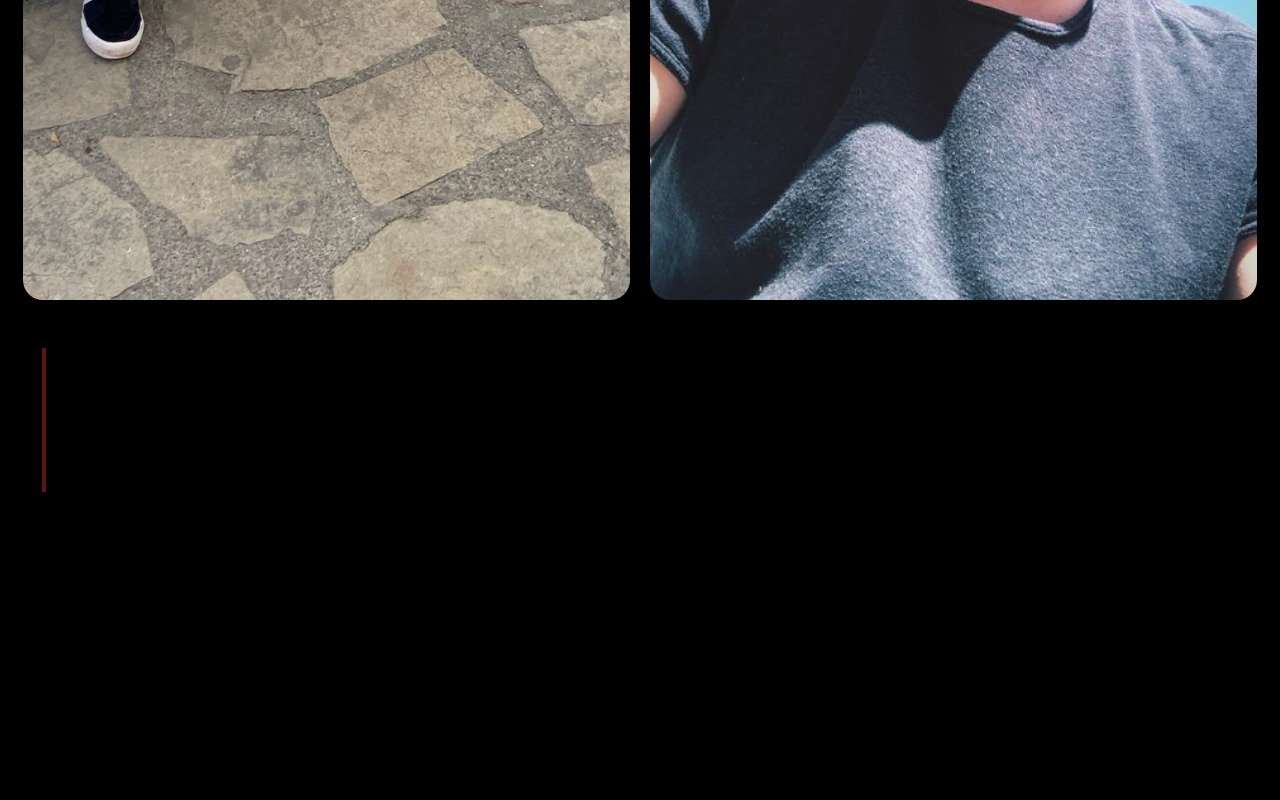
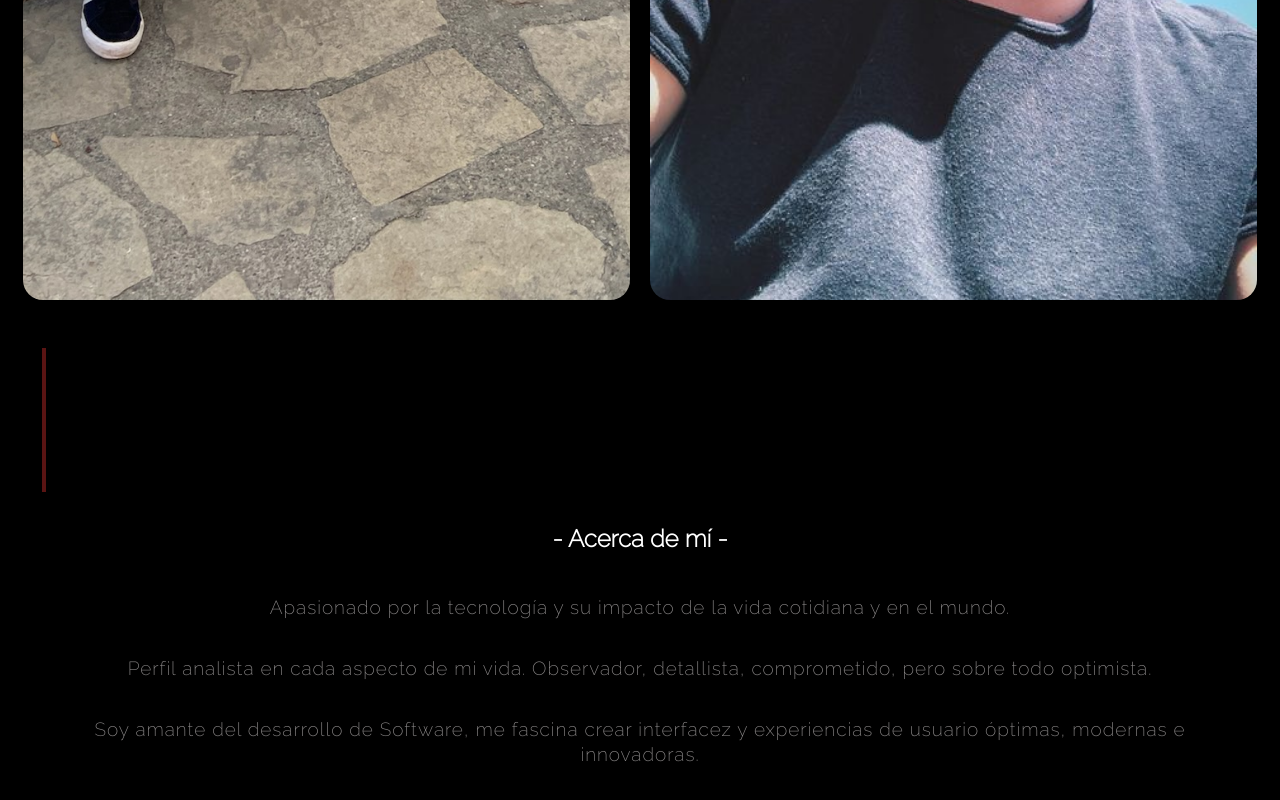
Before and after one commit to ignaarguello/Briefcase-Portfolio, a React (Create React App) app: page / in a window 1280 px wide. Shown: the part 1585-2385 px from the top of the page. Before the commit the page ends 2116 px from the top, so only its background shows below. Built offline with nearby package versions, Linux system fonts and the light colour scheme.

Commit message:
Componente info mia

```diff
--- /dev/null
+++ b/src/components/InfoMia/InfoMia.css
@@ -0,0 +1,17 @@
+@media screen and (min-width:320px) {
+    #container-general__infoMia{
+        /* border: 2px solid goldenrod; */
+        margin: 1rem 1.5rem;
+    }
+
+    .texto-about__infoMia{
+        font-family: var(--fontRaleway);
+        padding: 10px;
+        text-align: center;
+        font-size: 19px;
+        letter-spacing: 1px;
+        line-height: 25px;
+        margin: 1rem 0;
+        color: rgb(143, 140, 140);
+    }
+}
--- /dev/null
+++ b/src/components/InfoMia/InfoMia.jsx
@@ -0,0 +1,21 @@
+import React from 'react'
+import './InfoMia.css'
+
+export default function InfoMia() {
+    return (
+        <div id='container-general__infoMia'>
+            <p className='texto-about__infoMia'>
+                Apasionado por la tecnología y su impacto de la vida cotidiana
+                y en el mundo.
+            </p>
+            <p className='texto-about__infoMia'>
+                Perfil analista en cada aspecto de mi vida. Observador,
+                detallista, comprometido, pero sobre todo optimista.
+            </p>
+            <p className='texto-about__infoMia'>
+                Soy amante del desarrollo de Software, me fascina crear interfacez
+                y experiencias de usuario óptimas, modernas e innovadoras.
+            </p>
+        </div>
+    )
+}
--- a/src/pages/Home/Home.css
+++ b/src/pages/Home/Home.css
@@ -18,7 +18,19 @@
   #container-home-page__home {
     padding: 7px;
   }
+
+  #titulo-acerca__home{
+    color: white;
+    font-family: var(--fontRaleway);
+    text-align: center;
+    margin: 2rem 0;
+  }
 }
+
+
+
+
+
 
 /* #container-grid-titulos__home {
   margin-top: 5rem;
--- a/src/pages/Home/Home.jsx
+++ b/src/pages/Home/Home.jsx
@@ -3,6 +3,7 @@ import './Home.css'
 import PhotosGrid from '../../components/PhotosGrid/PhotosGrid'
 import 'animate.css';
 import BarraIzquierda from '../../components/BarraIzquierda/BarraIzquierda';
+import InfoMia from '../../components/InfoMia/InfoMia'
 
 export default function Home() {
   return (
@@ -15,6 +16,8 @@ export default function Home() {
         <PhotosGrid />
       </div>
       <BarraIzquierda />
+      <h2 id='titulo-acerca__home'>- Acerca de mí -</h2>
+      <InfoMia/>
     </div>
   )
 }
```
